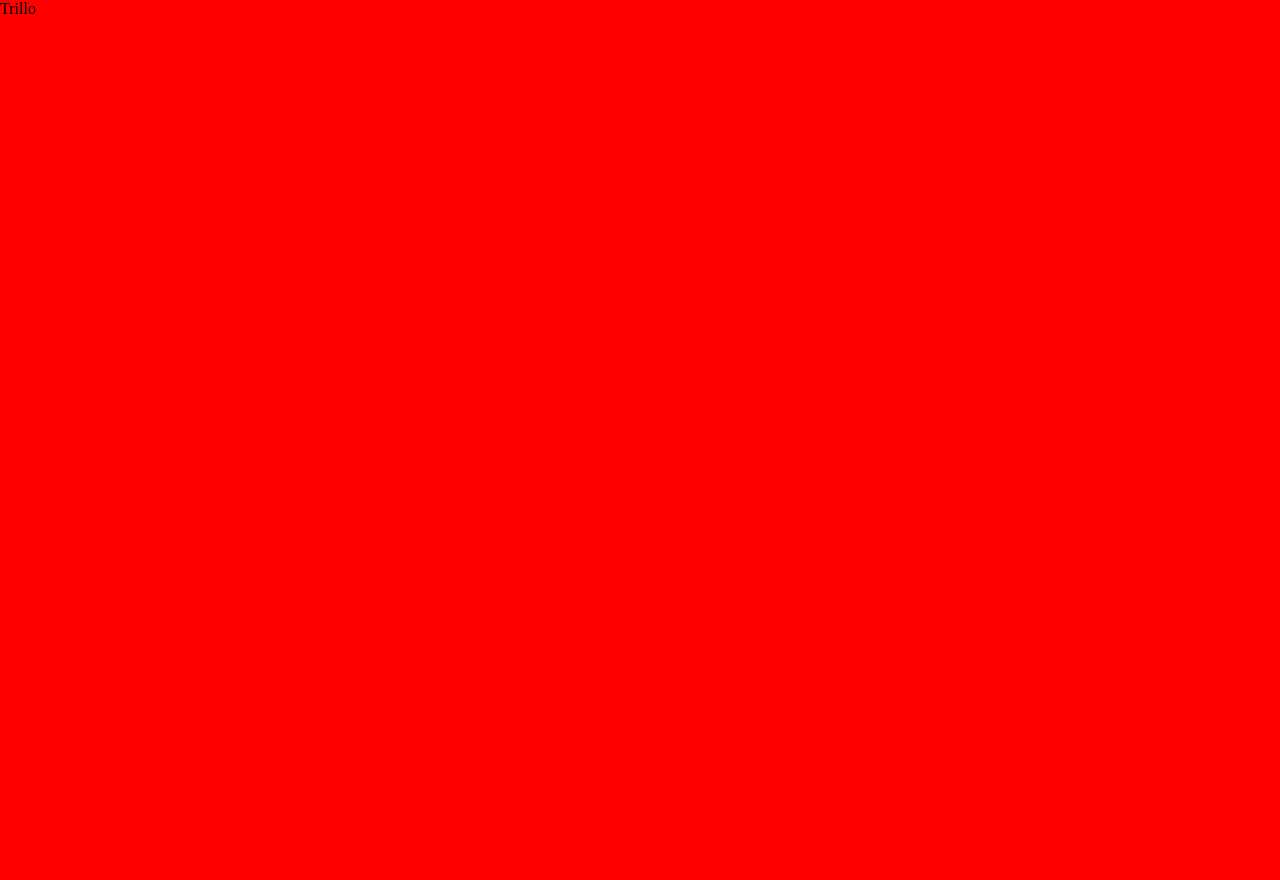
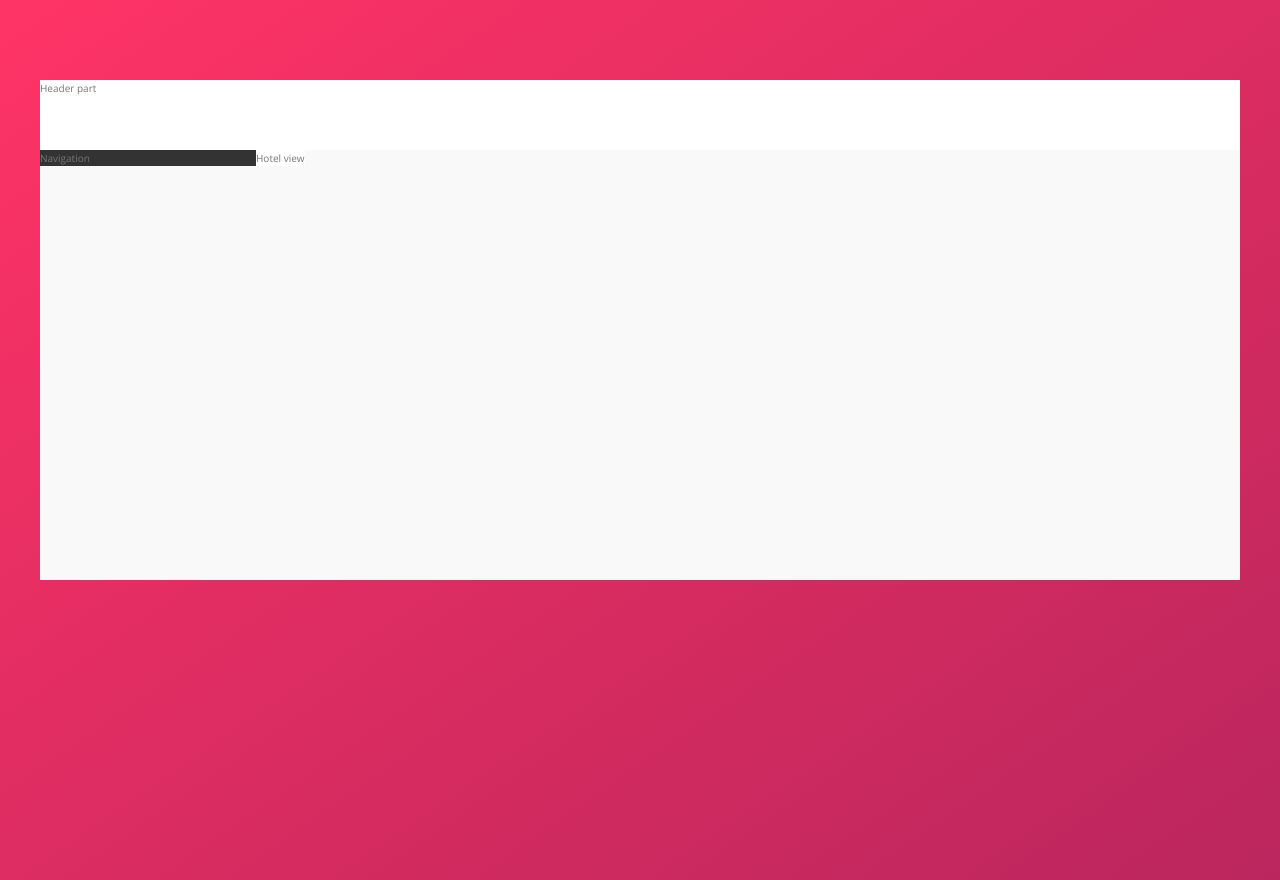
Before and after one commit to NicoleKuong/trillo, a website: page index.html in a window 1280 px wide. Before the commit the page ends 800 px from the top, so only its background shows below. Drawn offline with nearby package versions, Linux system fonts and the light colour scheme.

Commit message:
build overall layout

```diff
--- a/index.html
+++ b/index.html
@@ -14,6 +14,18 @@
     <title>trillo &mdash; Your all-in-one booking app</title>
   </head>
   <body>
-    Trillo
+    <div class="container">
+      <header class="header">
+        Header part
+      </header>
+      <div class="content">
+        <nav class="sidebar">
+          Navigation
+        </nav>
+        <main class="hotel-view">
+          Hotel view
+        </main>
+      </div>
+    </div>
   </body>
 </html>
--- a/sass/_base.scss
+++ b/sass/_base.scss
@@ -0,0 +1,55 @@
+//css variables/customs properties
+//can be manipulated in JS
+//can edit them in devtools
+//no need preprocessor
+
+//root pseudo class, like html selector but with higher specificity
+//css variables declare here
+:root {
+  --color-primary: #eb2f64;
+  --color-primary-light: #ff3366;
+  --color-primary-dark: #ba265d;
+
+  --color-grey-light-1: #faf9f9;
+  --color-grey-light-2: #f4f2f2;
+  --color-grey-light-3: #f0eeee;
+  --color-grey-light-4: #ccc;
+
+  --color-grey-dark-1: #333;
+  --color-grey-dark-2: #777;
+  --color-grey-dark-3: #999;
+
+  --shadow-dar: 0 2rem 6rem rgba($color: #000000, $alpha: 0.3);
+}
+
+* {
+  margin: 0;
+  padding: 0;
+}
+
+*,
+*::before,
+*::after {
+  box-sizing: inherit;
+}
+
+html {
+  box-sizing: border-box;
+  font-size: 62.5%; // 1rem = 10px 10px/16px = 62.5%
+}
+
+body {
+  font-family: "Open Sans", sans-serif;
+  font-weight: 400;
+  line-height: 1.6;
+  color: var(--color-grey-dark-2);
+  background-image: linear-gradient(
+    to right bottom,
+    var(--color-primary-light),
+    var(--color-primary-dark)
+  );
+  background-size: cover;
+  background-repeat: no-repeat;
+
+  min-height: 100vh;
+}
--- a/sass/_layout.scss
+++ b/sass/_layout.scss
@@ -0,0 +1,29 @@
+.container {
+  max-width: 120rem;
+  margin: 8rem auto; //center the container inside the parent element
+  background-color: var(--color-grey-light-1);
+  box-shadow: var(--shadow-dark);
+
+  min-height: 50rem;
+}
+
+.header {
+  height: 7rem;
+  background-color: #fff;
+  border-bottom: var(--color-grey-light-2);
+}
+
+.content {
+  display: flex;
+}
+
+.sidebar {
+  background-color: var(--color-grey-dark-1);
+
+  flex: 0 0 18%;
+}
+
+.hotel-view {
+  background-color: #fff;
+  flex: 1; //flex-item grow as big as it can
+}
--- a/sass/main.scss
+++ b/sass/main.scss
@@ -1,8 +1,3 @@
-* {
-  margin: 0;
-  padding: 0;
-}
-
-body {
-  background-color: red;
-}
+@import "base";
+@import "components";
+@import "layout";
```
Also changed, not shown: css/style.css.
